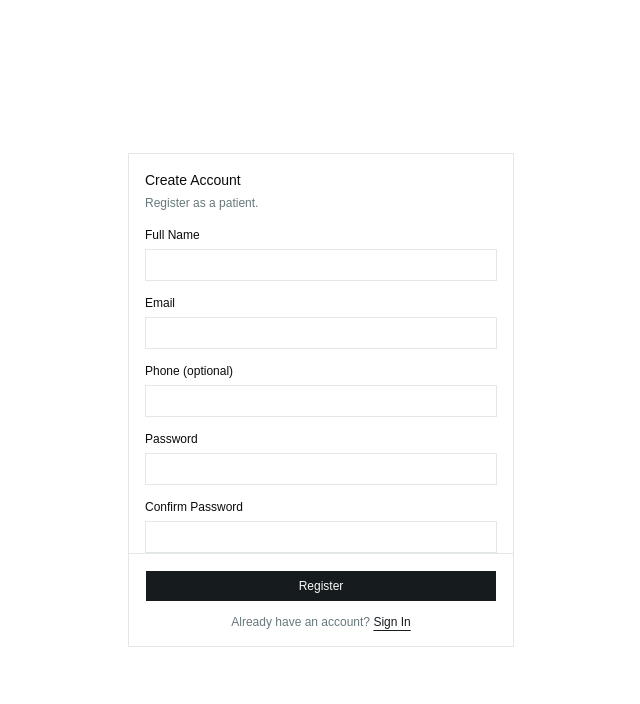
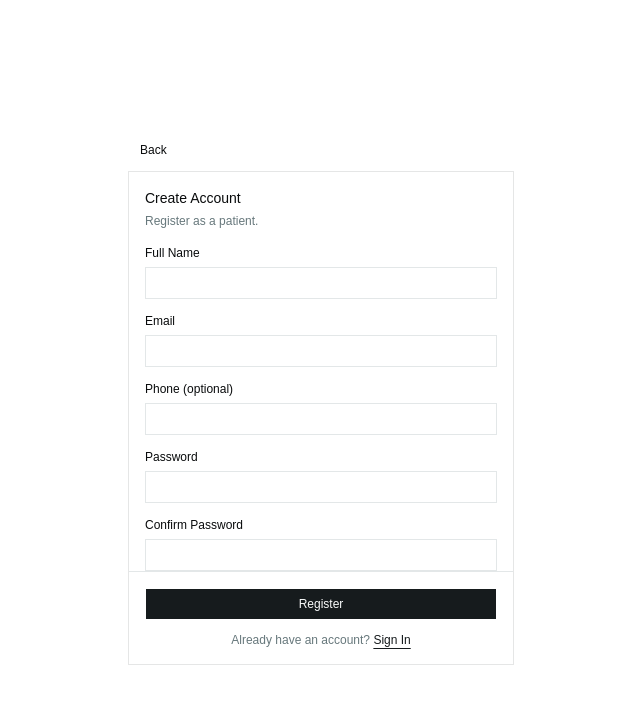
Before and after one commit to Jpallam09/booking-system, a React (Vite) app in the folder frontend/: page /register in a window 1280 px wide. Shown: the top 704 px of the page, without its empty margins (319-959 px from the left). Built offline with nearby package versions, Linux system fonts and the light colour scheme; no server answers.

Commit message:
add back button to login and register pages

```diff
--- a/frontend/src/pages/LoginPage.tsx
+++ b/frontend/src/pages/LoginPage.tsx
@@ -48,8 +48,17 @@ export function LoginPage() {
   }
 
   return (
-    <div className="flex min-h-screen items-center justify-center px-4">
-      <Card className="w-full max-w-sm">
+    <div className="flex min-h-screen flex-col items-center justify-center px-4">
+      <div className="grid w-full max-w-sm gap-2">
+        <Button
+          variant="ghost"
+          size="sm"
+          render={<Link to="/" />}
+          className="justify-self-start"
+        >
+          Back
+        </Button>
+        <Card className="w-full">
           <CardHeader>
             <CardTitle>Sign In</CardTitle>
             <CardDescription>
@@ -101,5 +110,6 @@ export function LoginPage() {
           </form>
         </Card>
       </div>
+    </div>
   )
 }
--- a/frontend/src/pages/RegisterPage.tsx
+++ b/frontend/src/pages/RegisterPage.tsx
@@ -67,8 +67,17 @@ export function RegisterPage() {
   }
 
   return (
-    <div className="flex min-h-screen items-center justify-center px-4">
-      <Card className="w-full max-w-sm">
+    <div className="flex min-h-screen flex-col items-center justify-center px-4">
+      <div className="grid w-full max-w-sm gap-2">
+        <Button
+          variant="ghost"
+          size="sm"
+          render={<Link to="/" />}
+          className="justify-self-start"
+        >
+          Back
+        </Button>
+        <Card className="w-full">
           <CardHeader>
             <CardTitle>Create Account</CardTitle>
             <CardDescription>Register as a patient.</CardDescription>
@@ -96,7 +105,11 @@ export function RegisterPage() {
               </div>
               <div className="grid gap-2">
                 <Label htmlFor="phone">Phone (optional)</Label>
-              <Input id="phone" value={form.phone} onChange={update("phone")} />
+                <Input
+                  id="phone"
+                  value={form.phone}
+                  onChange={update("phone")}
+                />
               </div>
               <div className="grid gap-2">
                 <Label htmlFor="password">Password</Label>
@@ -141,5 +154,6 @@ export function RegisterPage() {
           </form>
         </Card>
       </div>
+    </div>
   )
 }
```
Lines whose indentation alone changed are shown as unchanged.
